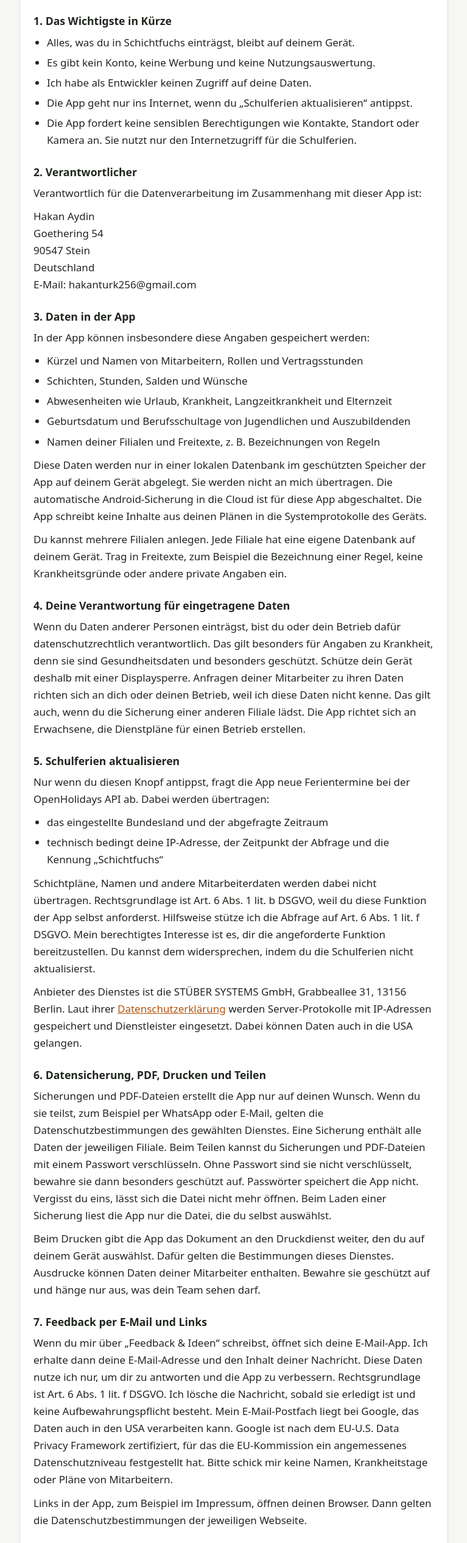
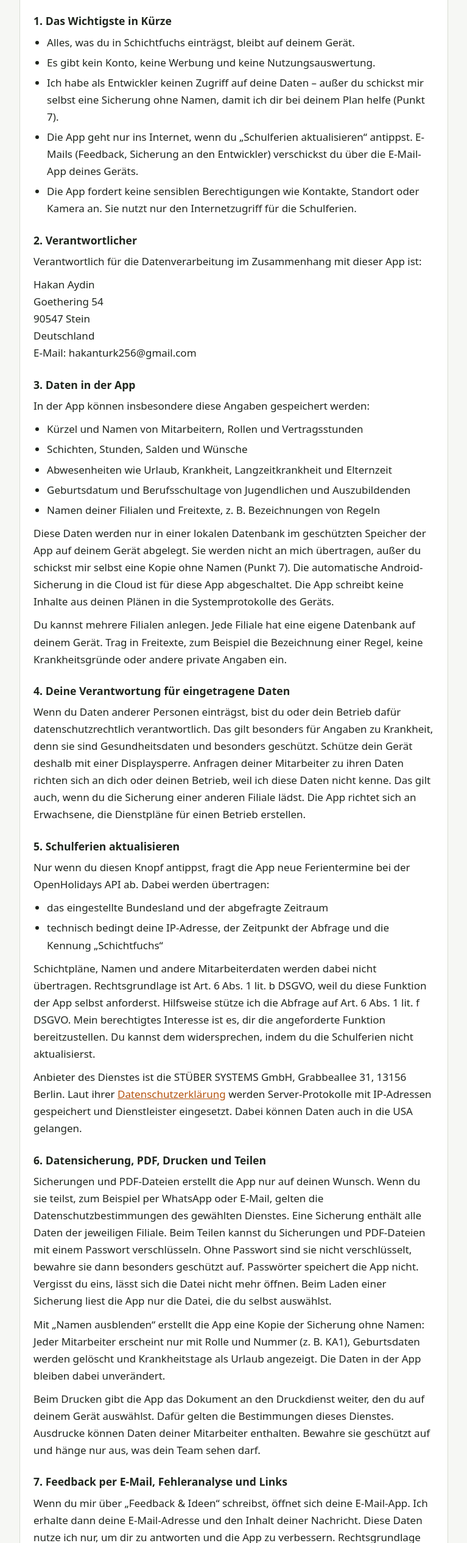
Before and after one commit to hakanturk256/schichtfuchs, a plain HTML site: page datenschutz.html in a window 1280 px wide. Shown: the part 137-2668 px from the top of the page at 61% size, without its empty margins (256-1023 px from the left). Drawn offline with Linux system fonts and the light colour scheme.

Commit message:
Datenschutz 1.0.9: Sicherung an den Entwickler (ohne Namen), KI-Auswertung, Namen ausblenden
Co-Authored-By: Claude Opus 5.5 <noreply@anthropic.com>
Claude-Session: https://claude.ai/code/session_01MiYiNyS1kJvkHNzeHSJjSe

```diff
--- a/datenschutz.html
+++ b/datenschutz.html
@@ -19,8 +19,8 @@
     <ul>
       <li>Alles, was du in Schichtfuchs einträgst, bleibt auf deinem Gerät.</li>
       <li>Es gibt kein Konto, keine Werbung und keine Nutzungsauswertung.</li>
-      <li>Ich habe als Entwickler keinen Zugriff auf deine Daten.</li>
-      <li>Die App geht nur ins Internet, wenn du „Schulferien aktualisieren“ antippst.</li>
+      <li>Ich habe als Entwickler keinen Zugriff auf deine Daten – außer du schickst mir selbst eine Sicherung ohne Namen, damit ich dir bei deinem Plan helfe (Punkt 7).</li>
+      <li>Die App geht nur ins Internet, wenn du „Schulferien aktualisieren“ antippst. E-Mails (Feedback, Sicherung an den Entwickler) verschickst du über die E-Mail-App deines Geräts.</li>
       <li>Die App fordert keine sensiblen Berechtigungen wie Kontakte, Standort oder Kamera an. Sie nutzt nur den Internetzugriff für die Schulferien.</li>
     </ul>
 
@@ -43,7 +43,7 @@
       <li>Geburtsdatum und Berufsschultage von Jugendlichen und Auszubildenden</li>
       <li>Namen deiner Filialen und Freitexte, z. B. Bezeichnungen von Regeln</li>
     </ul>
-    <p>Diese Daten werden nur in einer lokalen Datenbank im geschützten Speicher der App auf deinem Gerät abgelegt. Sie werden nicht an mich übertragen. Die automatische Android-Sicherung in die Cloud ist für diese App abgeschaltet. Die App schreibt keine Inhalte aus deinen Plänen in die Systemprotokolle des Geräts.</p>
+    <p>Diese Daten werden nur in einer lokalen Datenbank im geschützten Speicher der App auf deinem Gerät abgelegt. Sie werden nicht an mich übertragen, außer du schickst mir selbst eine Kopie ohne Namen (Punkt 7). Die automatische Android-Sicherung in die Cloud ist für diese App abgeschaltet. Die App schreibt keine Inhalte aus deinen Plänen in die Systemprotokolle des Geräts.</p>
     <p>Du kannst mehrere Filialen anlegen. Jede Filiale hat eine eigene Datenbank auf deinem Gerät. Trag in Freitexte, zum Beispiel die Bezeichnung einer Regel, keine Krankheitsgründe oder andere private Angaben ein.</p>
 
     <h3>4. Deine Verantwortung für eingetragene Daten</h3>
@@ -56,14 +56,18 @@
       <li>technisch bedingt deine IP-Adresse, der Zeitpunkt der Abfrage und die Kennung „Schichtfuchs“</li>
     </ul>
     <p>Schichtpläne, Namen und andere Mitarbeiterdaten werden dabei nicht übertragen. Rechtsgrundlage ist Art. 6 Abs. 1 lit. b DSGVO, weil du diese Funktion der App selbst anforderst. Hilfsweise stütze ich die Abfrage auf Art. 6 Abs. 1 lit. f DSGVO. Mein berechtigtes Interesse ist es, dir die angeforderte Funktion bereitzustellen. Du kannst dem widersprechen, indem du die Schulferien nicht aktualisierst.</p>
-    <p>Anbieter des Dienstes ist die STÜBER SYSTEMS GmbH, Grabbeallee 31, 13156 Berlin. Laut ihrer <a href="https://www.stueber.de/en/legal/privacy.php">Datenschutzerklärung</a> werden Server-Protokolle mit IP-Adressen gespeichert und Dienstleister eingesetzt. Dabei können Daten auch in die USA gelangen.</p>
+    <p>Anbieter des Dienstes ist die STÜBER SYSTEMS GmbH, Grabbeallee 31, 13156 Berlin. Laut ihrer <a href="https://www.stueber.de/legal/privacy.php">Datenschutzerklärung</a> werden Server-Protokolle mit IP-Adressen gespeichert und Dienstleister eingesetzt. Dabei können Daten auch in die USA gelangen.</p>
 
     <h3>6. Datensicherung, PDF, Drucken und Teilen</h3>
     <p>Sicherungen und PDF-Dateien erstellt die App nur auf deinen Wunsch. Wenn du sie teilst, zum Beispiel per WhatsApp oder E-Mail, gelten die Datenschutzbestimmungen des gewählten Dienstes. Eine Sicherung enthält alle Daten der jeweiligen Filiale. Beim Teilen kannst du Sicherungen und PDF-Dateien mit einem Passwort verschlüsseln. Ohne Passwort sind sie nicht verschlüsselt, bewahre sie dann besonders geschützt auf. Passwörter speichert die App nicht. Vergisst du eins, lässt sich die Datei nicht mehr öffnen. Beim Laden einer Sicherung liest die App nur die Datei, die du selbst auswählst.</p>
+    <p>Mit „Namen ausblenden“ erstellt die App eine Kopie der Sicherung ohne Namen: Jeder Mitarbeiter erscheint nur mit Rolle und Nummer (z. B. KA1), Geburtsdaten werden gelöscht und Krankheitstage als Urlaub angezeigt. Die Daten in der App bleiben dabei unverändert.</p>
     <p>Beim Drucken gibt die App das Dokument an den Druckdienst weiter, den du auf deinem Gerät auswählst. Dafür gelten die Bestimmungen dieses Dienstes. Ausdrucke können Daten deiner Mitarbeiter enthalten. Bewahre sie geschützt auf und hänge nur aus, was dein Team sehen darf.</p>
 
-    <h3>7. Feedback per E-Mail und Links</h3>
-    <p>Wenn du mir über „Feedback &amp; Ideen“ schreibst, öffnet sich deine E-Mail-App. Ich erhalte dann deine E-Mail-Adresse und den Inhalt deiner Nachricht. Diese Daten nutze ich nur, um dir zu antworten und die App zu verbessern. Rechtsgrundlage ist Art. 6 Abs. 1 lit. f DSGVO. Ich lösche die Nachricht, sobald sie erledigt ist und keine Aufbewahrungspflicht besteht. Mein E-Mail-Postfach liegt bei Google, das Daten auch in den USA verarbeiten kann. Google ist nach dem EU-U.S. Data Privacy Framework zertifiziert, für das die EU-Kommission ein angemessenes Datenschutzniveau festgestellt hat. Bitte schick mir keine Namen, Krankheitstage oder Pläne von Mitarbeitern.</p>
+    <h3>7. Feedback per E-Mail, Fehleranalyse und Links</h3>
+    <p>Wenn du mir über „Feedback &amp; Ideen“ schreibst, öffnet sich deine E-Mail-App. Ich erhalte dann deine E-Mail-Adresse und den Inhalt deiner Nachricht. Diese Daten nutze ich nur, um dir zu antworten und die App zu verbessern. Rechtsgrundlage ist Art. 6 Abs. 1 lit. f DSGVO. Bitte schick mir per Feedback keine Namen, Krankheitstage oder Pläne von Mitarbeitern.</p>
+    <p>Wenn du unter Sicherung „An den Entwickler schicken“ nutzt, sendest du mir über deine E-Mail-App eine Kopie deiner Sicherung ohne Namen (siehe Punkt 6): Rollen, Schichten, Regeln, Stunden und Plan, wobei jeder Mitarbeiter nur mit Rolle und Nummer erscheint, Geburtsdaten gelöscht und Krankheitstage als Urlaub dargestellt sind. Der Dateiname enthält keinen Filialnamen. Bitte achte vor dem Absenden darauf, dass auch in Regel- oder Schichtnamen und anderen Freitexten keine Namen oder Gesundheitsdaten stehen. Dazu erhalte ich deine E-Mail-Adresse und deine Nachricht. Ich nutze diese Daten ausschließlich, um dir bei Problemen mit deinem Plan zu helfen und Fehler in der App zu beheben. Rechtsgrundlage ist Art. 6 Abs. 1 lit. b DSGVO (Bereitstellung der angeforderten Unterstützung) sowie Art. 6 Abs. 1 lit. f DSGVO (berechtigtes Interesse an der Fehlerbehebung).</p>
+    <p>Zur technischen Fehlersuche und Prüfung von Planungsregeln kann ich ausschließlich die von Namen und Gesundheitsdaten bereinigte Sicherungsdatei (ohne deine E-Mail-Adresse) mithilfe eines externen KI-Assistenten auswerten. Dabei setze ich nur Anbieter ein, bei denen die Verwendung der Eingaben zum Training von KI-Modellen deaktiviert ist und für die bei einer Verarbeitung in den USA ein angemessenes Datenschutzniveau besteht (über das EU-U.S. Data Privacy Framework oder EU-Standardvertragsklauseln).</p>
+    <p>Mein E-Mail-Postfach liegt bei Google, das Daten auch in den USA verarbeiten kann. Google ist nach dem EU-U.S. Data Privacy Framework zertifiziert, für das die EU-Kommission ein angemessenes Datenschutzniveau festgestellt hat. Ich lösche deine Nachricht und die Sicherungsdatei, sobald dein Anliegen erledigt ist und keine Aufbewahrungspflicht besteht, spätestens jedoch nach 3 Monaten.</p>
     <p>Links in der App, zum Beispiel im Impressum, öffnen deinen Browser. Dann gelten die Datenschutzbestimmungen der jeweiligen Webseite.</p>
 
     <h3>8. Google Play und Absturzberichte</h3>
```
